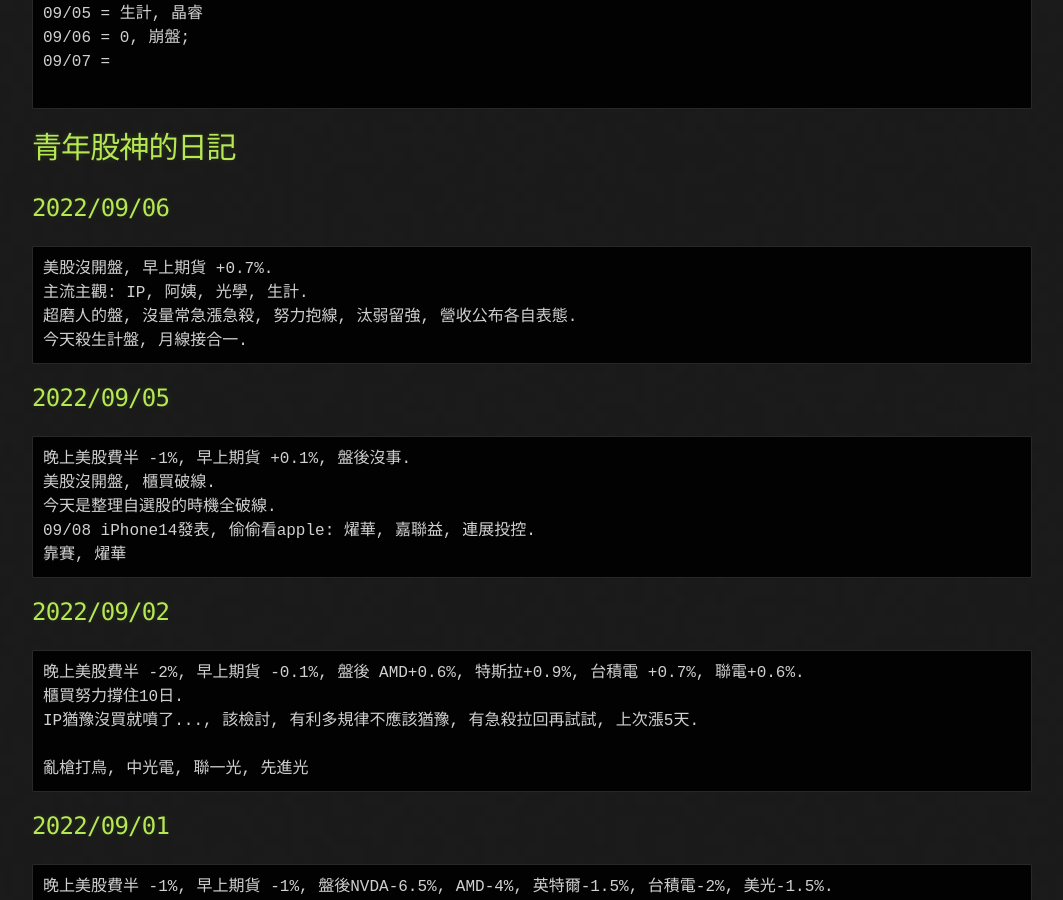
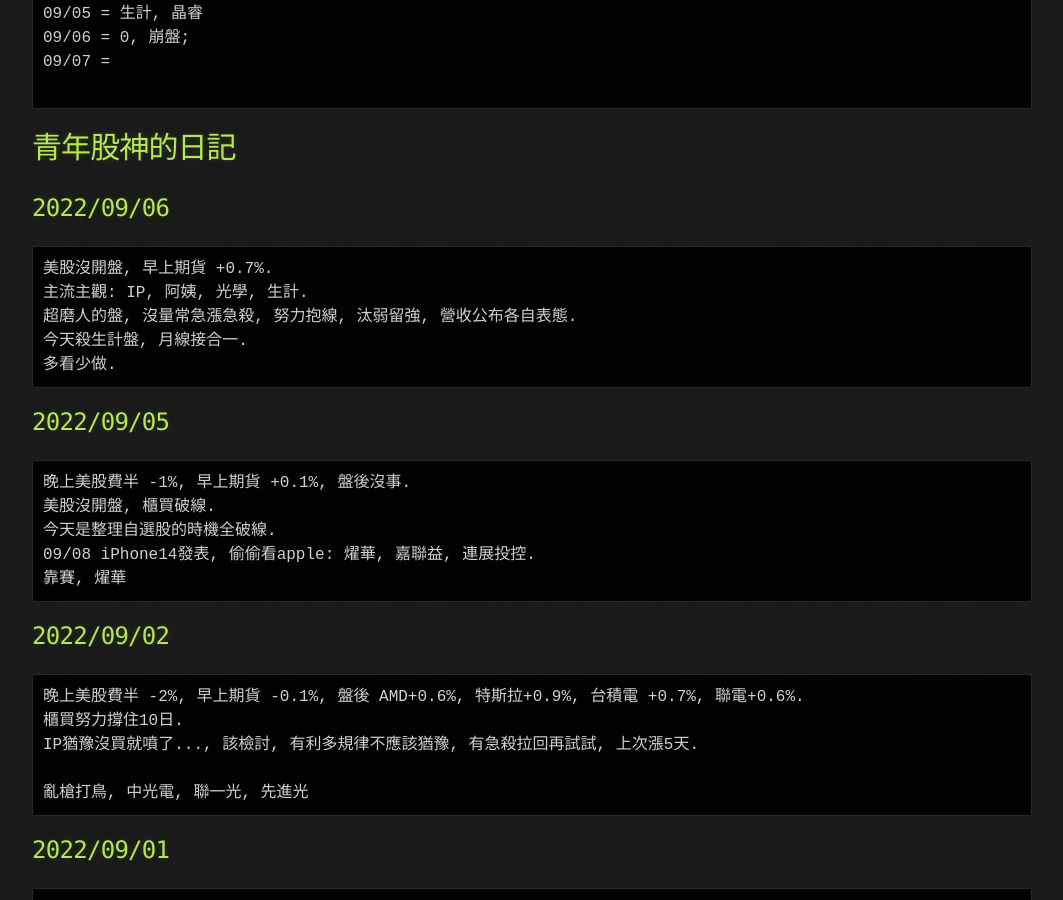
Before and after one commit to lepg5487/Stock_God, a Jekyll site: the page built from index.md, in a window 1280 px wide and 900 px high, scrolled down 1042 px. Shown: the whole window, without its empty margins (108-1171 px from the left). Built offline with Jekyll 4.4.1, drawn with Linux system fonts in a browser that asks for light colours; our own code applies the rules of GitHub Pages for plain Markdown files.

Commit message:
Update index.md

````diff
--- a/index.md
+++ b/index.md
@@ -49,6 +49,7 @@ layout: testlayouts
 主流主觀: IP, 阿姨, 光學, 生計.
 超磨人的盤, 沒量常急漲急殺, 努力抱線, 汰弱留強, 營收公布各自表態.
 今天殺生計盤, 月線接合一.
+多看少做.
 ```
 
 ## 2022/09/05
````
